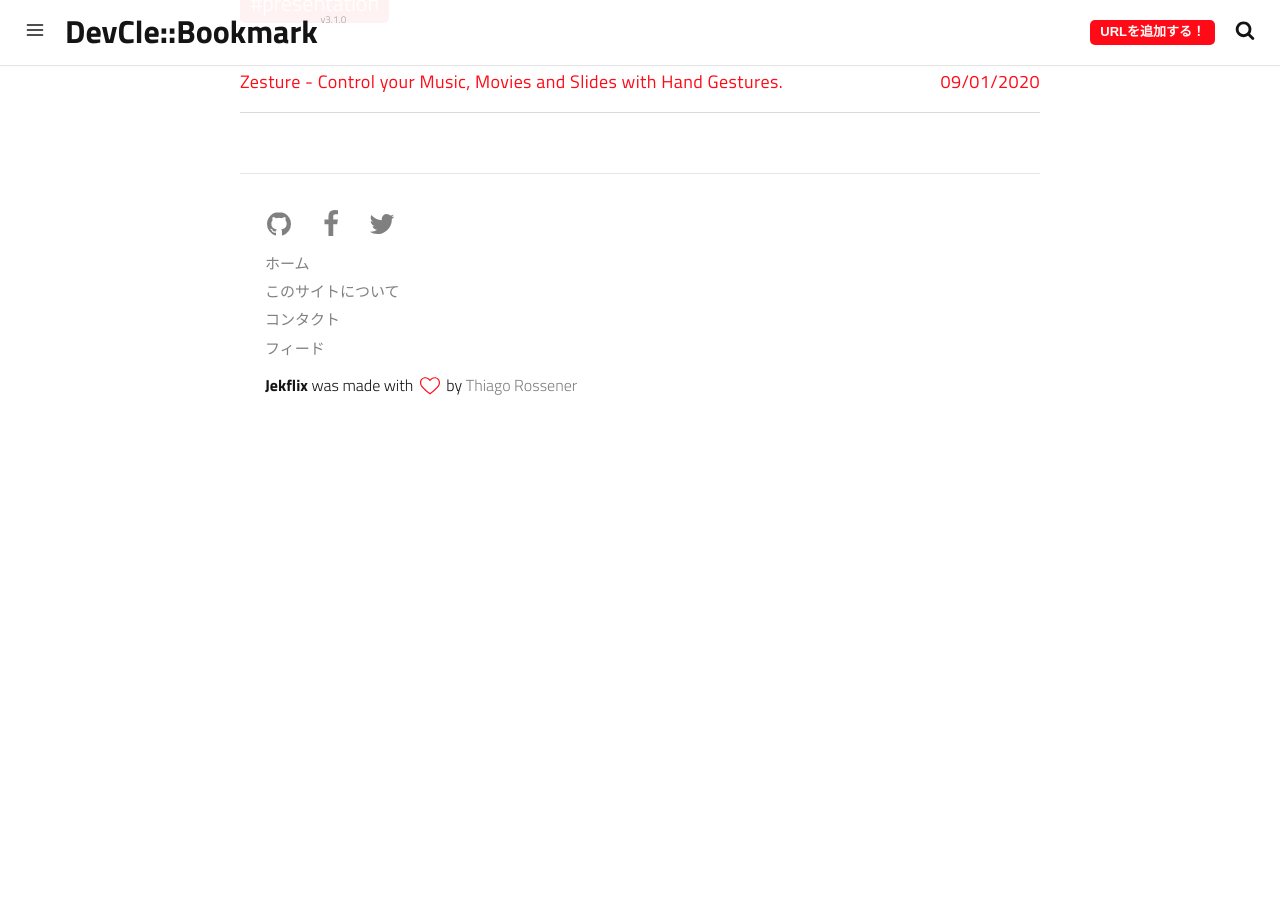
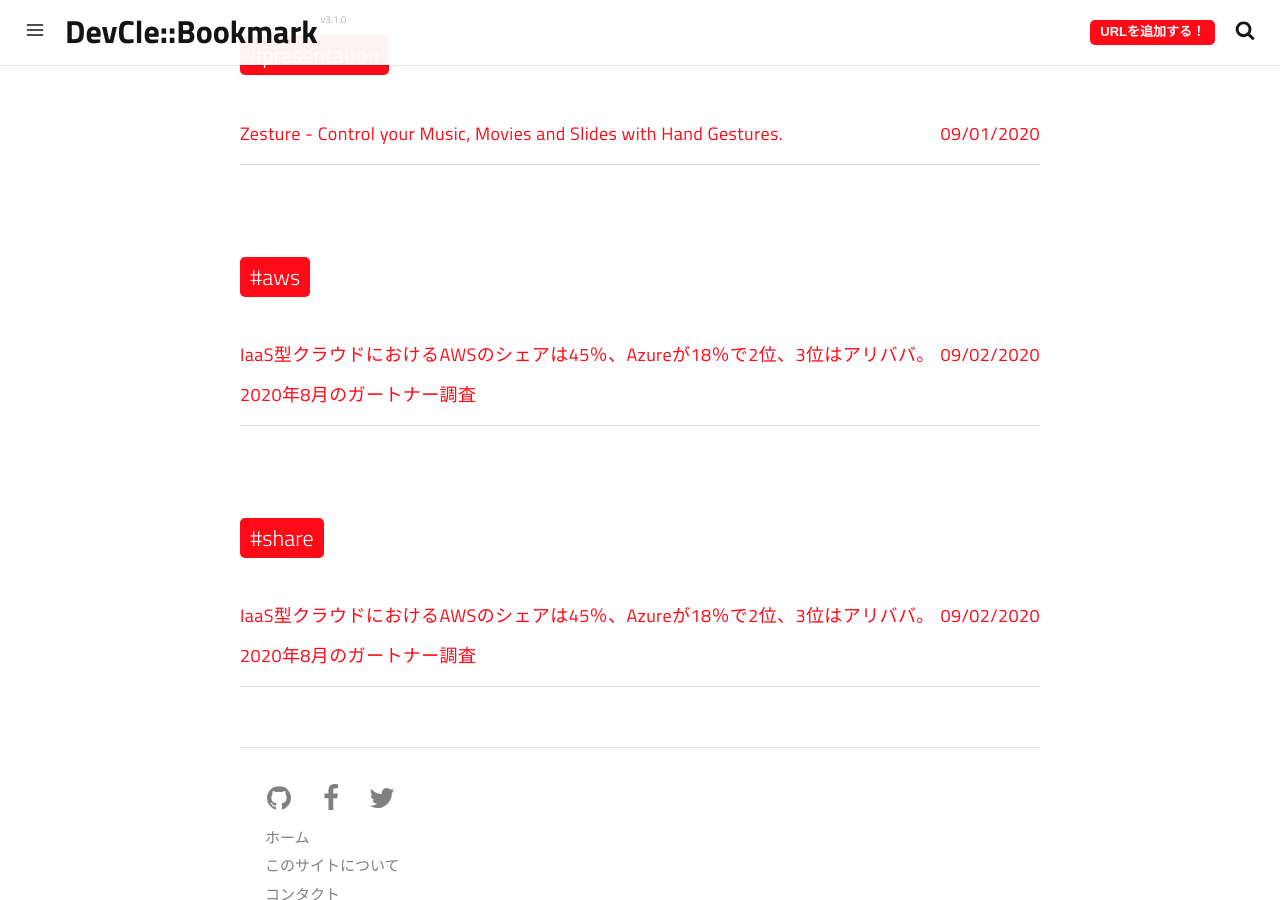
Before and after one commit to goofmint/devcle-bookmark, a Jekyll site: the page built from tags.html, in a window 1280 px wide and 900 px high, scrolled down 8551 px. Built offline with Jekyll 4.4.1, drawn with Linux system fonts in a browser that asks for light colours; a script that is not in the unit is left out; before the commit the page ends 8985 px from its top, so only the background shows below that.

Commit message:
Auto update

```diff
--- a/_data/bookmarks.json
+++ b/_data/bookmarks.json
@@ -290,12 +290,12 @@
     "summary": "AWSのシェアが45%…圧倒的ですね。先駆者利益、他社の追随を許さない開発力とDevRelの結果でしょうか。",
     "category": "cloud",
     "tags": "aws,share",
-    "title": "",
-    "description": "",
-    "image": "",
+    "title": "IaaS型クラウドにおけるAWSのシェアは45％、Azureが18％で2位、3位はアリババ。2020年8月のガートナー調査",
+    "description": "米調査会社のガートナーは、IaaS型クラウドにおける市場シェアについての調査を発表しました。 発表によると、2019年の市場規模は約44ビリオンドル。2018年と2019年を比較すると、市場全体の成長率は37.3％。2019年のシェアトップ...",
+    "image": "https://www.publickey1.jp/2020/gartner_iaas20192020b.gif",
     "siteName": "",
-    "favicon": "",
-    "get": "",
-    "date": ""
+    "favicon": "https://www.publickey1.jp/favicon.ico",
+    "get": "true",
+    "date": "Wed Sep 02 2020 00:00:00 GMT+0900 (日本標準時)"
   }
 ]
--- /dev/null
+++ b/_posts/2020-09-02-bfdfc7d13679c7bc78cd35f0859dbd9fdb7cddb2ef7b858952ffd556675f3cf8.md
@@ -0,0 +1,18 @@
+---
+date: 2020-09-02
+layout: post
+title: IaaS型クラウドにおけるAWSのシェアは45％、Azureが18％で2位、3位はアリババ。2020年8月のガートナー調査
+subtitle:
+description: >-
+  米調査会社のガートナーは、IaaS型クラウドにおける市場シェアについての調査を発表しました。 発表によると、2019年の市場規模は約44ビリオンドル。2018年と2019年を比較すると、市場全体の成長率は37.3％。2019年のシェアトップ...
+image: https://www.publickey1.jp/2020/gartner_iaas20192020b.gif
+category: cloud
+tags:
+  - aws
+  - share
+author: goofmint
+paginate: true
+---
+AWSのシェアが45%…圧倒的ですね。先駆者利益、他社の追随を許さない開発力とDevRelの結果でしょうか。
+
+[IaaS型クラウドにおけるAWSのシェアは45％、Azureが18％で2位、3位はアリババ。2020年8月のガートナー調査](https://www.publickey1.jp/blog/20/iaasaws45azure182320208.html)
```
